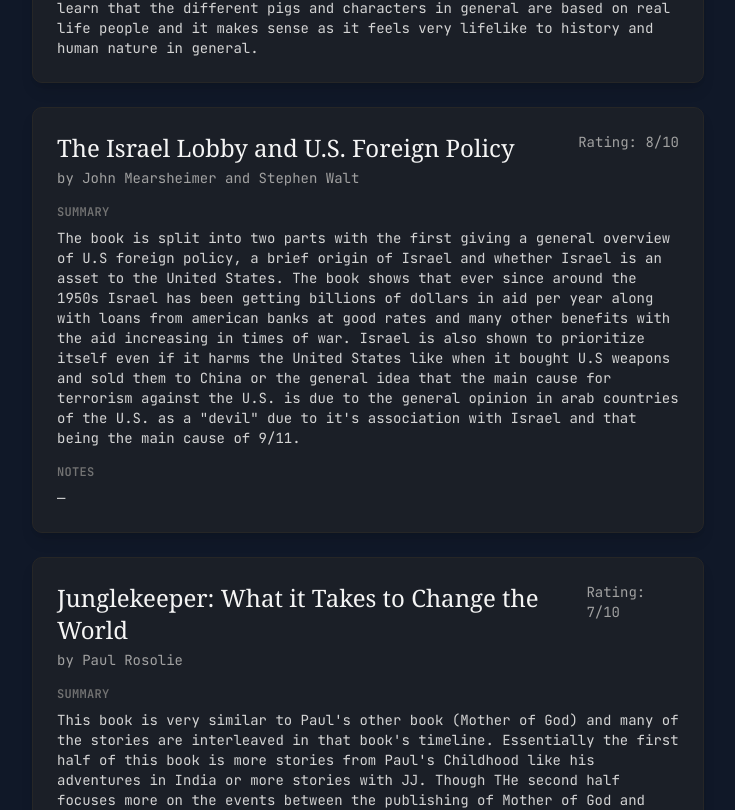
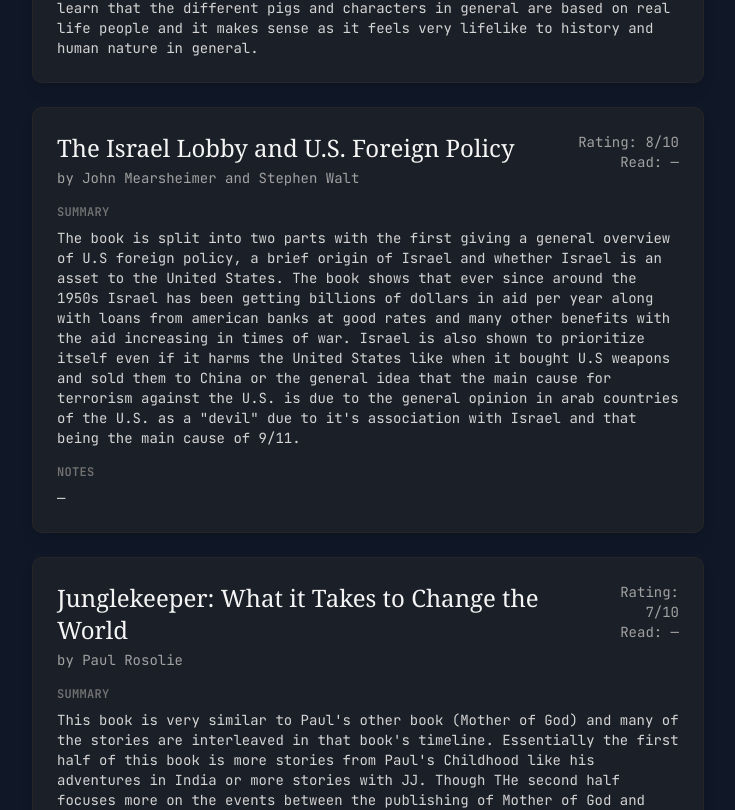
Before and after one commit to bobelmasry/personal-site, a Next.js app: page /reading in a window 1280 px wide. Shown: the part 574-1384 px from the top of the page, without its empty margins (272-1007 px from the left). Built offline with nearby package versions, Linux system fonts and the light colour scheme.

Commit message:
added date read field

```diff
--- a/components/ReadingClient.tsx
+++ b/components/ReadingClient.tsx
@@ -25,13 +25,16 @@
         className={`cursor-pointer p-6 rounded-lg shadow-lg bg-neutral-800/50 border border-neutral-800 hover:shadow-xl transition-shadow`}
         style={{ minHeight: 160 }}
       >
-      <div className="flex justify-between items-start gap-4">
-        <div>
-            <h3 className="text-2xl font-serif text-neutral-100">{book.title}</h3>
-          <p className="text-sm text-neutral-400 mt-1">by {book.author}</p>
+        <div className="flex justify-between items-start gap-4">
+          <div>
+              <h3 className="text-2xl font-serif text-neutral-100">{book.title}</h3>
+            <p className="text-sm text-neutral-400 mt-1">by {book.author}</p>
+          </div>
+          <div className="text-sm text-neutral-400 text-right">
+            Rating: {book.rating}/10
+            <br />Read: {book.dateRead ? new Date(book.dateRead).toLocaleDateString('en-US', { month: 'long', year: 'numeric' }) : '—'}
+          </div>
         </div>
-        <div className="text-sm text-neutral-400">Rating: {book.rating}/10</div>
-      </div>
 
         <div className="mt-4 text-neutral-300">
           <h4 className="text-xs font-semibold text-neutral-500 uppercase tracking-wide">Summary</h4>
--- a/lib/reading.ts
+++ b/lib/reading.ts
@@ -8,6 +8,7 @@
   summary: string[]
   notes: string[]
   rating: number
+  dateRead: string | null
 }
 export type BookWithSlug = BookData & { slug: string }
 
@@ -72,6 +73,7 @@
       summary: parsedSummary || [],
       notes: parsedNotes || [],
       rating: data.rating || 0,
+      dateRead: data.dateRead || null,
     }
   })
 }
@@ -130,6 +132,7 @@
       summary: parsedSummary || [],
       notes: parsedNotes || [],
       rating: data.rating || 0,
+      dateRead: data.dateRead || null,
     }
   }
   return null
```
